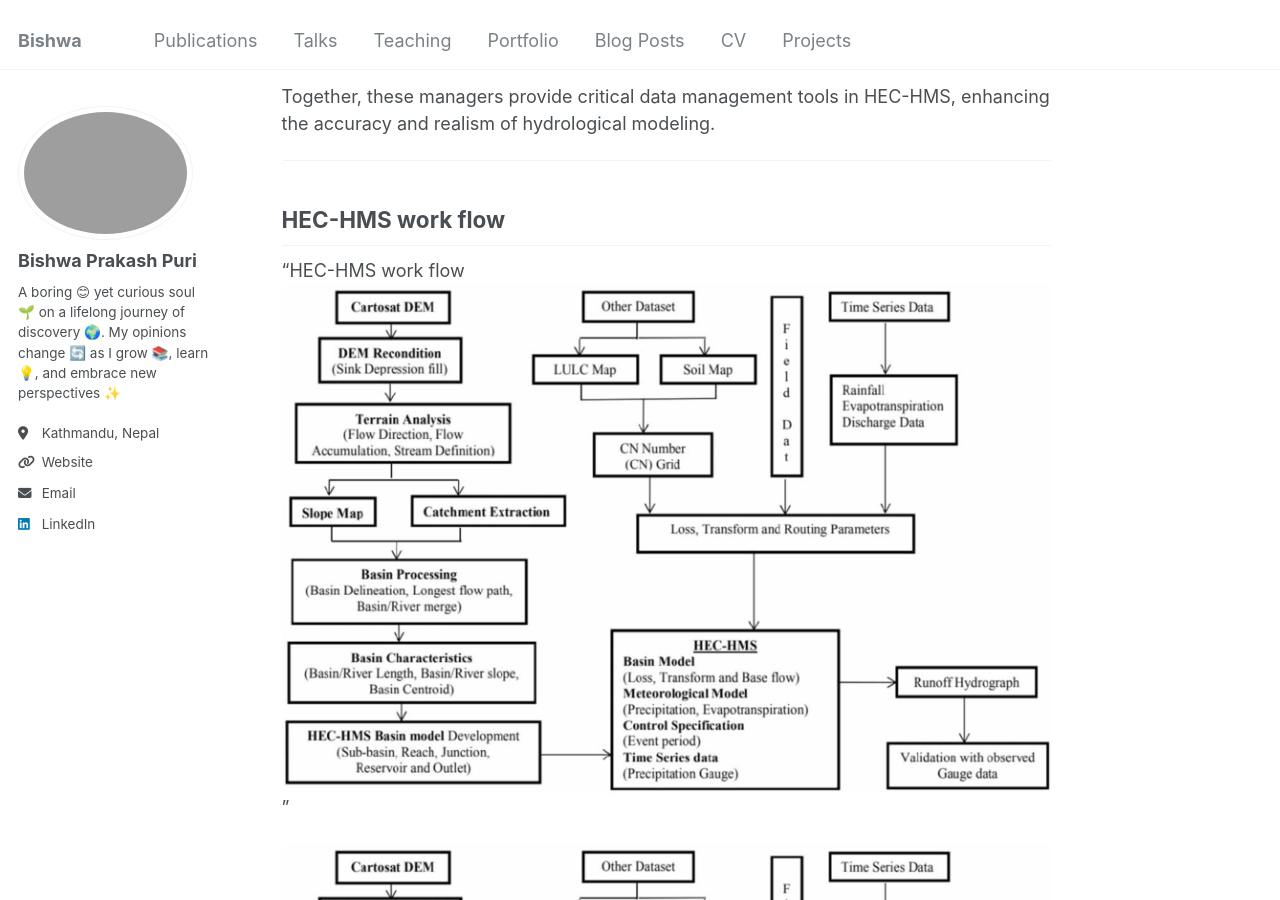
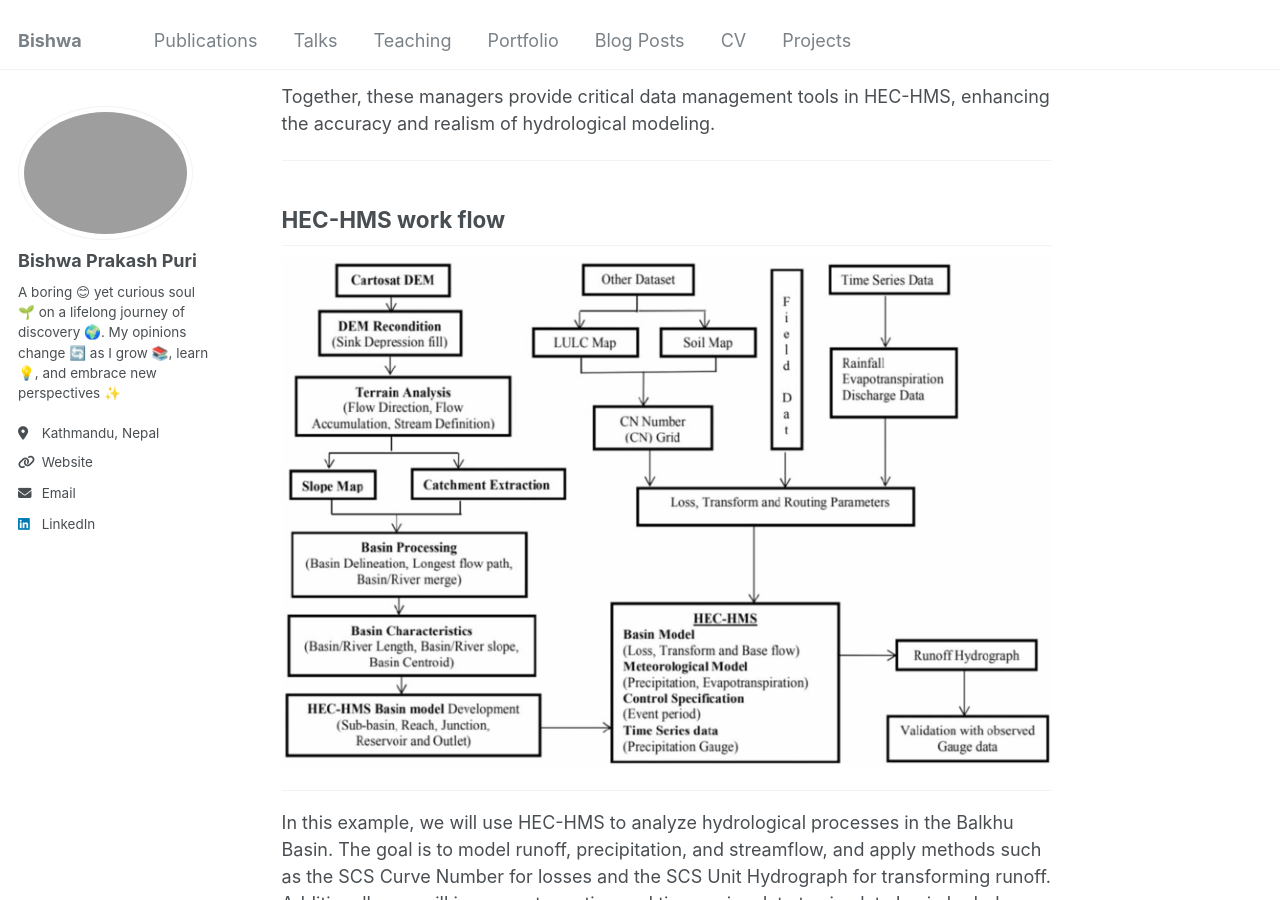
Before and after one commit to workBishwa/imBishwa, a Jekyll site: the page built from _teaching/Introduction_to_HECHMS.md, in a window 1280 px wide and 900 px high, scrolled down 11607 px. Built offline with Jekyll 4.4.1, drawn with Linux system fonts in a browser that asks for light colours.

Commit message:
image hechms workflow

```diff
--- a/_teaching/Introduction_to_HECHMS.md
+++ b/_teaching/Introduction_to_HECHMS.md
@@ -309,8 +309,6 @@ Together, these managers provide critical data management tools in HEC-HMS, enha
 
 ## HEC-HMS work flow
 
-"HEC-HMS work flow <img src='https://workbishwa.github.io/imBishwa/images/hec_hms_workflow.png'>"
-
 ![HEC-HMS work flow](https://workbishwa.github.io/imBishwa/images/hec_hms_workflow.png)
 
 ---
```
